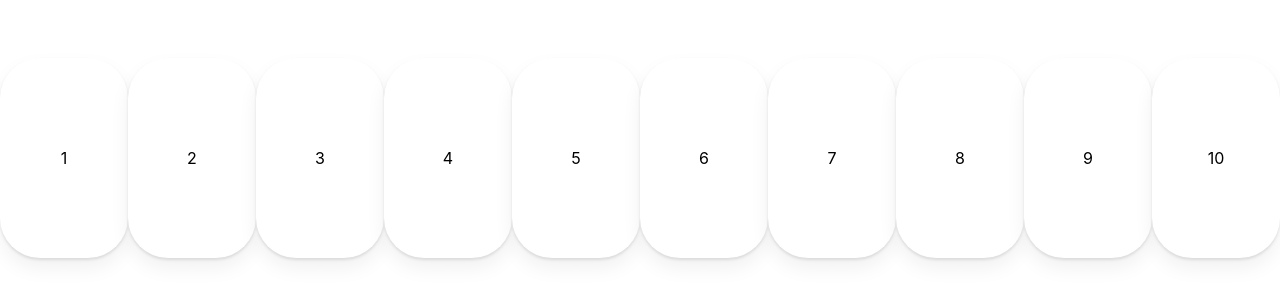
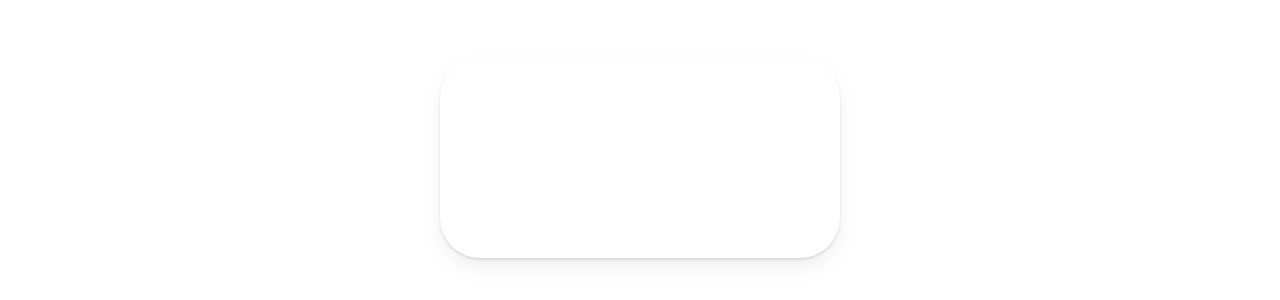
Before and after one commit to johj703/react_masterclass, a React (Create React App) app in the folder animation/: page / in a window 1280 px wide. Shown: the part 242-542 px from the top of the page. Built offline with nearby package versions, Linux system fonts and the light colour scheme.

Commit message:
Update App.tsx

```diff
--- a/animation/src/App.tsx
+++ b/animation/src/App.tsx
@@ -24,11 +24,7 @@ const Box = styled(motion.div)`
 function App() {
   return (
     <Wrapper>
-      <AnimatePresence>
-        {[1, 2, 3, 4, 5, 6, 7, 8, 9, 10].map((i) => (
-          <Box key={i}>{i}</Box>
-        ))}
-      </AnimatePresence>
+      <Box></Box>
     </Wrapper>
   );
 }
```
